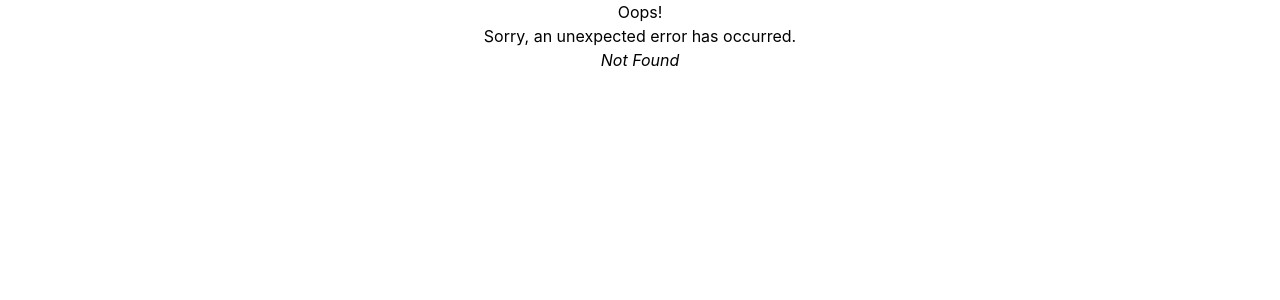
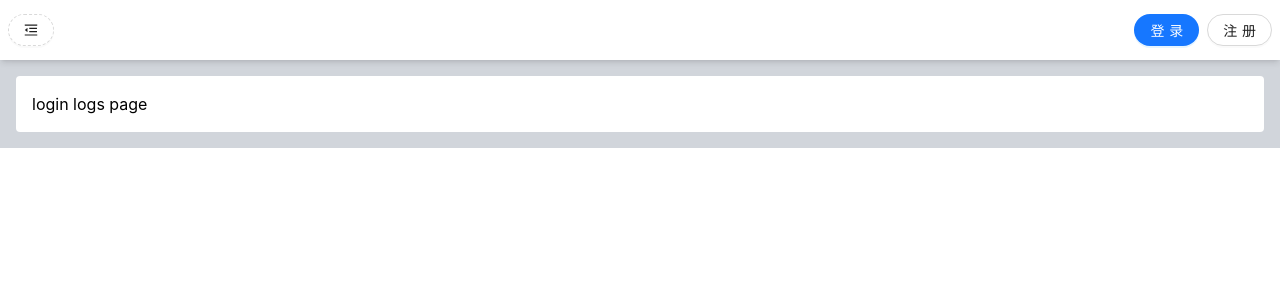
Before and after one commit to dadiosy/stake-fork-admin, a React (Create React App) app: page /logs/login-logs in a window 1280 px wide. Before the commit this address had no page. Shown: the top 300 px of the page. Built offline with nearby package versions, Linux system fonts and the light colour scheme.

Commit message:
add login logs page

```diff
--- a/src/components/layout/SideMenu.jsx
+++ b/src/components/layout/SideMenu.jsx
@@ -5,6 +5,7 @@ import {
     SettingOutlined,
     MoneyCollectOutlined,
     SecurityScanOutlined,
+    ClockCircleOutlined,
 } from '@ant-design/icons';
 import { Menu } from 'antd';
 import { useNavigate } from 'react-router-dom';
@@ -99,6 +100,14 @@ export default function SideMenu({ menuWidth = MENU_WIDTH }) {
                 { key: '14', label: 'xx管理' },
             ],
         },
+        {
+            key: 'logs',
+            label: '日记管理',
+            icon: <ClockCircleOutlined />,
+            children: [
+                { key: 'login-logs', label: '登录日记' },
+            ],
+        },
     ];
 
     const onClick = (e) => {
--- /dev/null
+++ b/src/routes/logs/login-logs/index.jsx
@@ -0,0 +1,5 @@
+export default function LoginLogs() {
+    return (
+        <div>login logs page</div>
+    )
+}
```
Also changed, not shown: src/router.js (+6 -1 lines).
